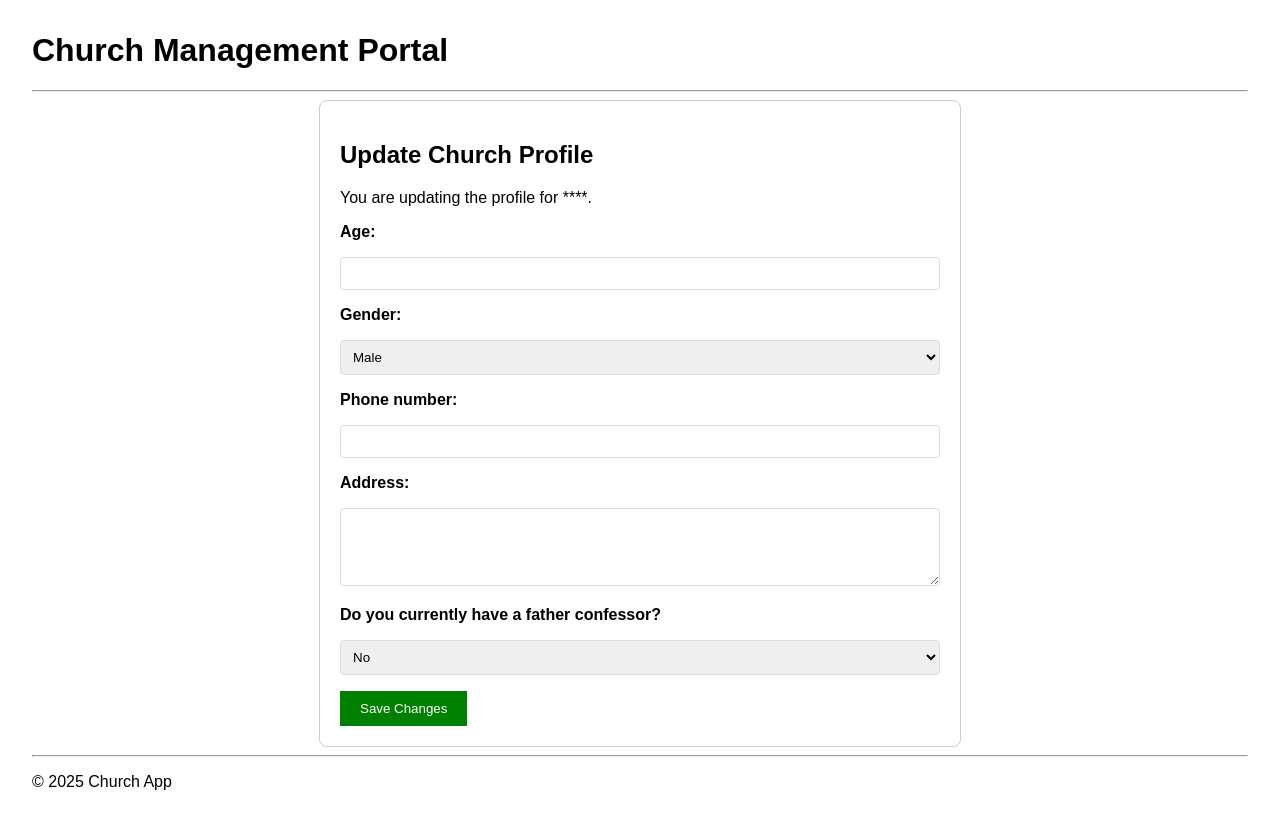
After one commit to Dawit225/django-church-management-app, a Django app: template members/templates/members/member_profile_update.html in a window 1280 px wide. The commit adds this page. Run offline with Django 5.2, Linux system fonts and the light colour scheme; the template is opened without the code that fills it: values that come from a table or form of the project are taken from there, others are empty.

Commit message:
feat: Implement secure MemberProfileUpdateView using UpdateView, LoginRequiredMixin, and UserPassesTestMixin

```diff
--- a/config/urls.py
+++ b/config/urls.py
@@ -16,22 +16,27 @@ Including another URLconf
 """
 from django.contrib import admin
 from django.urls import path, include
-# CRITICAL: TemplateView must be imported
 from django.views.generic import TemplateView
+# Import the built-in LogoutView
+from django.contrib.auth.views import LogoutView
 
 urlpatterns = [
     # Project-level Admin site
     path('admin/', admin.site.urls),
 
-    # Include all URLs from the 'members' app under the path 'members/'
+    # 1. EXPLICIT LOGOUT DEFINITION (FIX)
+    # Define the logout URL explicitly using the correct name 'logout'
+    path('accounts/logout/', LogoutView.as_view(), name='logout'),
+
+    # CORE AUTHENTICATION PATHS (This include will handle all others like login, password reset, etc.)
+    path('accounts/', include('django.contrib.auth.urls')),
+
+    # Member App Paths
     path('members/', include('members.urls')),
 
-    # 1. SUCCESS PAGE: The success_url defined in MemberRegistrationView resolves to this name.
-    # We correctly use TemplateView.as_view(template_name=...) here.
+    # Success/Home Paths
     path('members/success/',
          TemplateView.as_view(template_name='members/registration_success.html'),
          name='registration_success'),
-
-    # 2. HOME PAGE: A simple root path using TemplateView
     path('', TemplateView.as_view(template_name='base.html'), name='home'),
 ]
--- a/members/templates/members/dashboard.html
+++ b/members/templates/members/member_dashboard.html
@@ -16,6 +16,9 @@
                 <li>Has Confessor: {{ user.member.has_father_confessor|yesno:"Yes,No" }}</li>
                 <li>Joined: {{ user.member.date_joined|date:"F j, Y" }}</li>
             </ul>
+
+            <p><a href="{% url 'member_profile_update' %}">Edit My Profile</a></p>
+
         {% else %}
             <p style="color: orange;">Note: Your core member profile data is missing or not yet linked.</p>
         {% endif %}
--- /dev/null
+++ b/members/templates/members/member_profile_update.html
@@ -0,0 +1,29 @@
+{% extends "base.html" %}
+
+{% block title %}Update My Profile{% endblock %}
+
+{% block content %}
+    <div class="form-container">
+        <h2>Update Church Profile</h2>
+        <p>You are updating the profile for **{{ user.get_full_name|default:user.username }}**.</p>
+
+        <form method="post">
+            {% csrf_token %}
+
+            {% for field in form %}
+                <div class="form-row">
+                    {{ field.errors }}
+                    <p>{{ field.label_tag }}</p>
+                    <p>{{ field }}</p>
+                    {% if field.help_text %}
+                        <small style="color: #666;">{{ field.help_text }}</small>
+                    {% endif %}
+                </div>
+            {% endfor %}
+
+            <button type="submit" style="padding: 10px 20px; background-color: green; color: white; border: none; cursor: pointer;">
+                Save Changes
+            </button>
+        </form>
+    </div>
+{% endblock content %}
--- a/members/urls.py
+++ b/members/urls.py
@@ -1,5 +1,5 @@
 from django.urls import path
-from .views import MemberRegistrationView, MemberDashboardView # Import new view
+from .views import MemberRegistrationView, MemberDashboardView, MemberProfileUpdateView # Import new view
 
 urlpatterns = [
     # Registration
@@ -7,4 +7,7 @@ urlpatterns = [
 
     # Restricted Dashboard
     path('dashboard/', MemberDashboardView.as_view(), name='member_dashboard'),
+
+    # Profile Update (Only one profile per user, so no PK needed)
+    path('profile/edit/', MemberProfileUpdateView.as_view(), name='member_profile_update'),
 ]
```
Also changed, not shown: members/views.py (+17 -5 lines), db.sqlite3.
